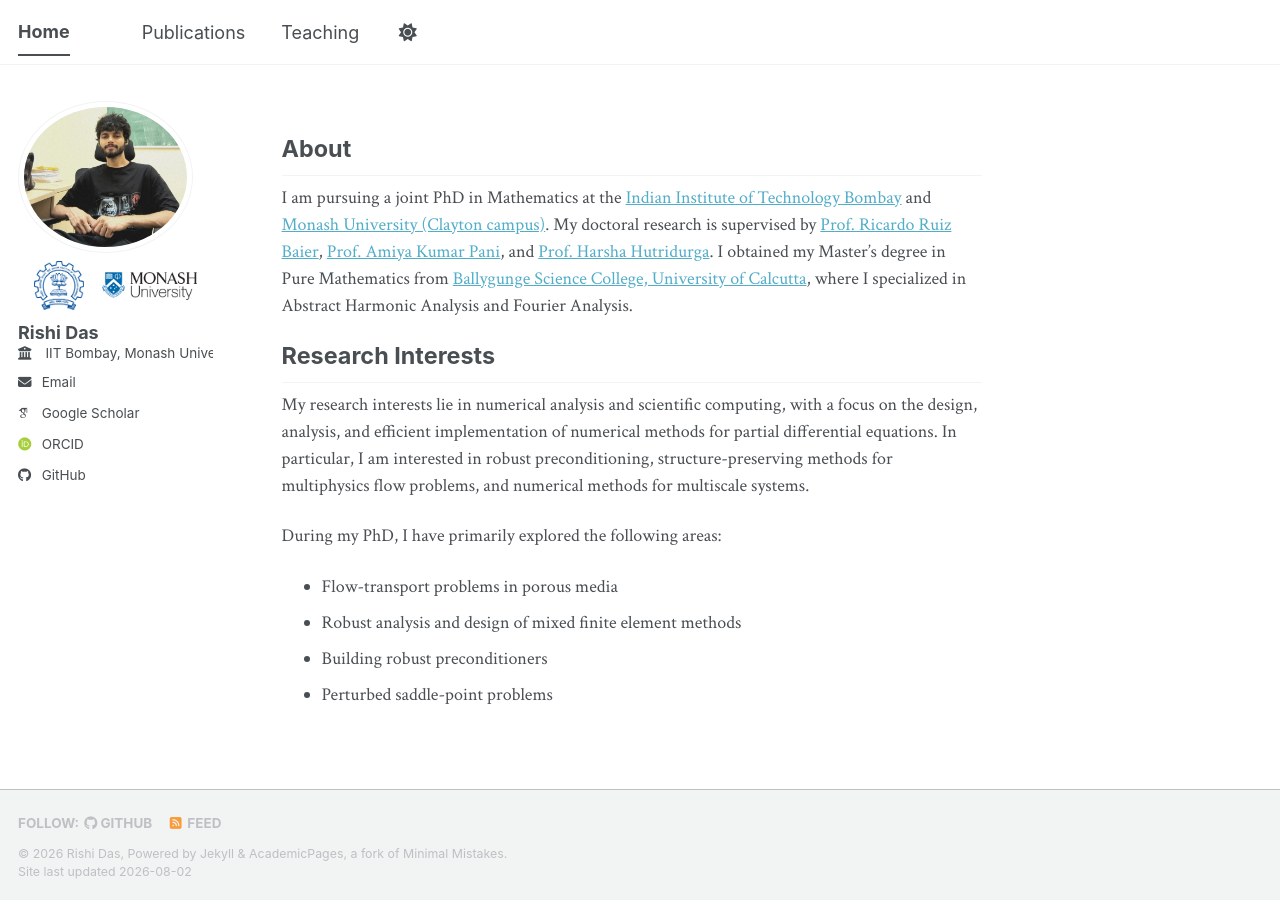
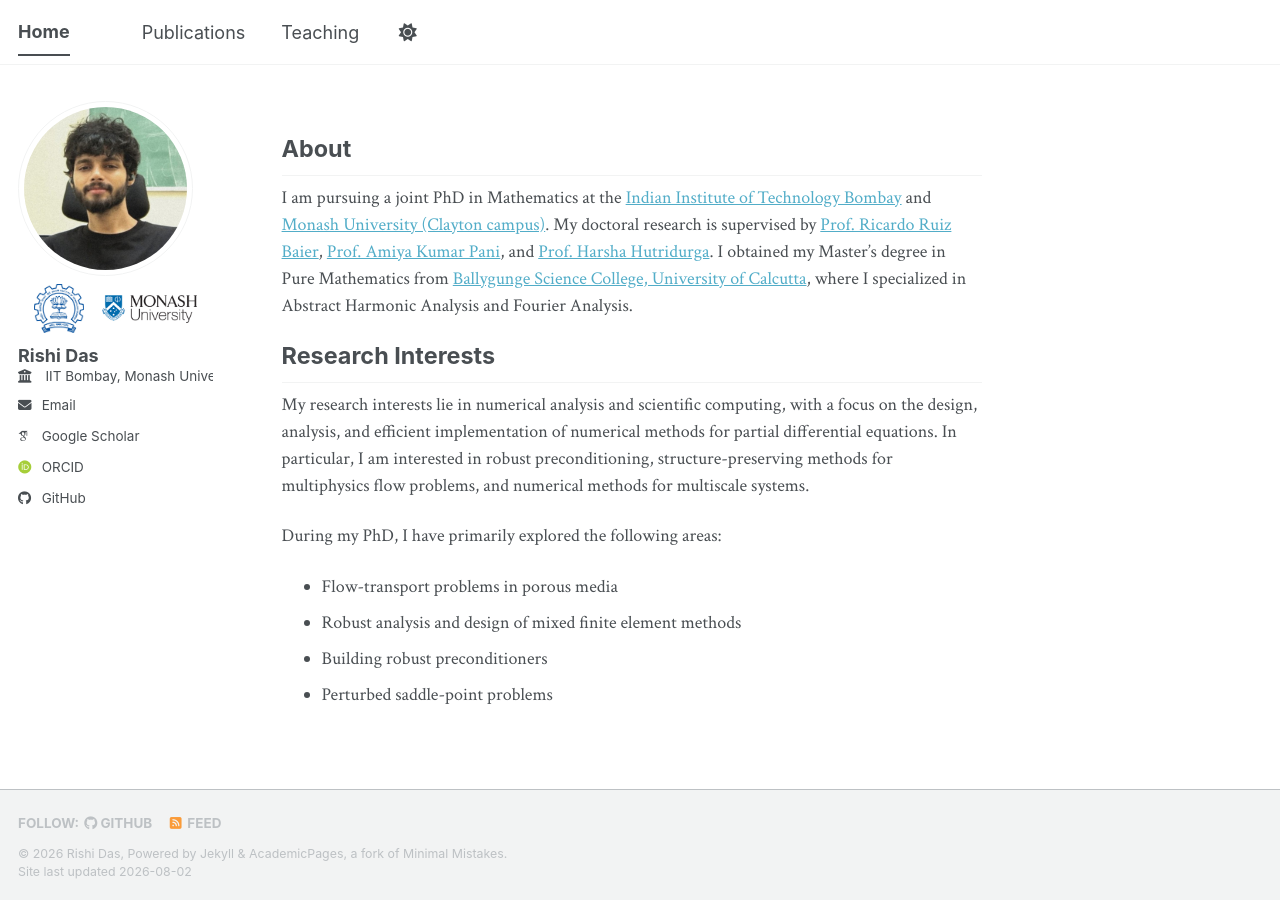
Before and after one commit to rishidas-04/rishidas-04.github.io, a Jekyll site: the page built from _pages/about.md, in a window 1280 px wide. Built offline with Jekyll 4.4.1, drawn with Linux system fonts in a browser that asks for light colours; some web fonts are replaced; a script bundle is joined from its source files by our own code; library files that are not in the unit come from our copies.

Commit message:
Update author avatar URL in config

```diff
--- a/_config.yml
+++ b/_config.yml
@@ -23,7 +23,7 @@
 #               Additional customization can be done by editing /_includes/author-profile.html
 author:
   # Biographic information
-  avatar           : "https://rishidas-04.github.io/images/RPROFPIC.jpeg"
+  avatar           : "https://rishidas-04.github.io/images/RPROFPIC1.jpeg"
   name             : "Rishi Das"
   pronouns         : # example: "she/her"
   bio              : #"Short biography for the left-hand sidebar"
```
